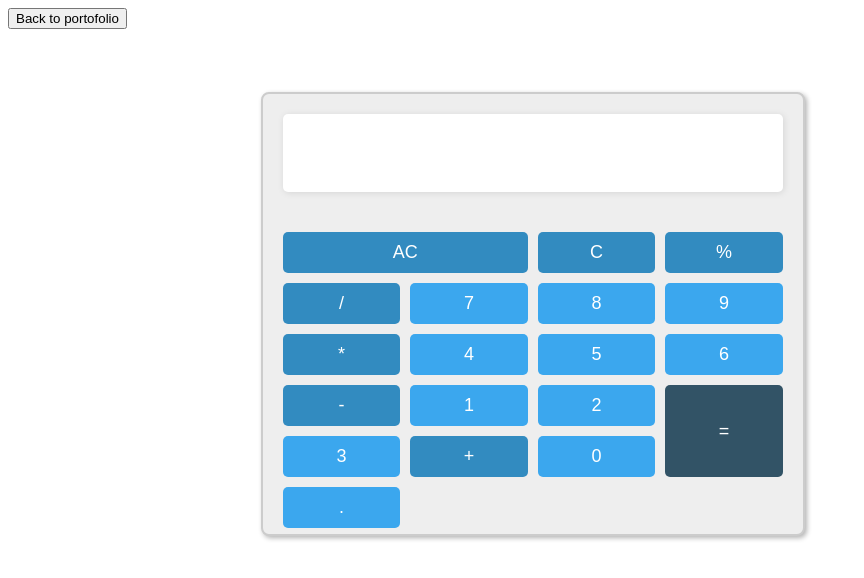
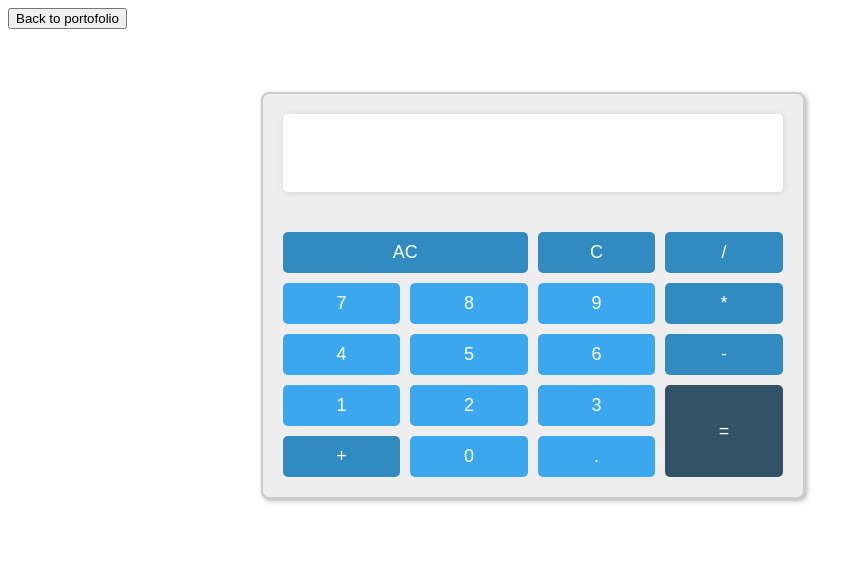
Before and after one commit to pirvancosmin/calculator, a website: page index.html in a window 1280 px wide. Shown: the whole page, without its empty margins (0-864 px from the left). Drawn offline with Linux system fonts and the light colour scheme.

Commit message:
Update index.html

```diff
--- a/index.html
+++ b/index.html
@@ -19,7 +19,6 @@
         <div class="keys">
             <button onclick="allClear()" class="operator" id="clear">AC</button>
             <button onclick="backspace()" class="operator" id="backspace">C</button>
-            <button onclick="showDisplay('%')" class="operator" id="modulo">%</button>
             <button onclick="showDisplay('/')" class="operator" id="divide">/</button>
             <button onclick="showDisplay('7')" class="number" id="seven">7</button>
             <button onclick="showDisplay('8')" class="number" id="eight">8</button>
```
